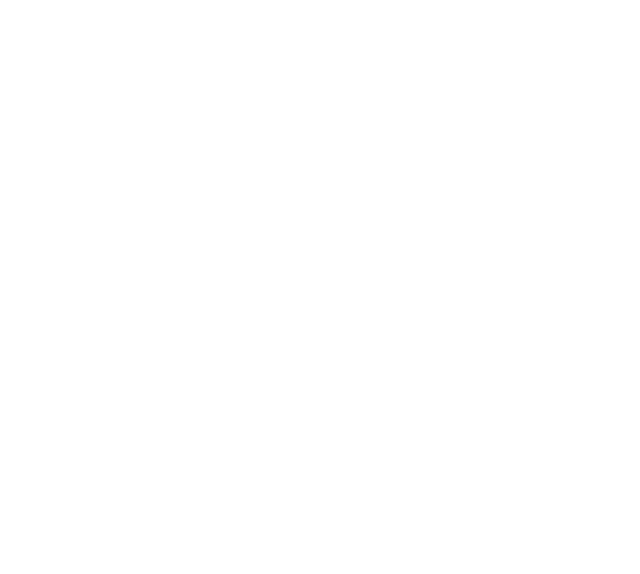
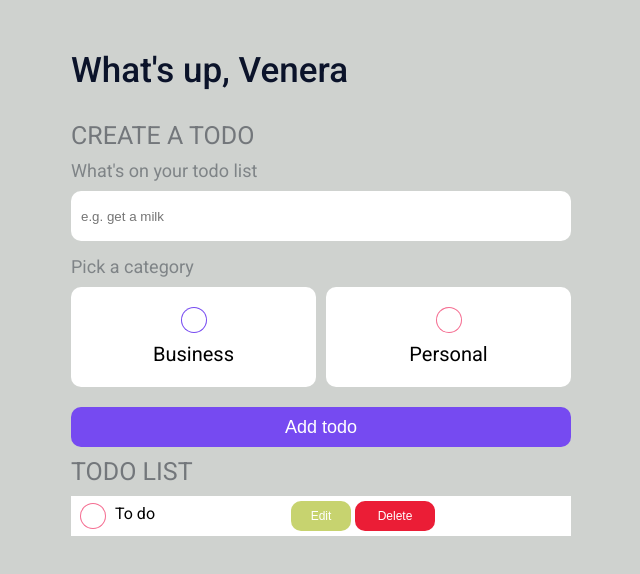
Before and after one commit to Venera00/neobis-front-todoList, a plain HTML site: page index.html in a window 1280 px wide. Shown: the whole page, without its empty margins (319-959 px from the left). Drawn offline with Linux system fonts and the light colour scheme.

Commit message:
finish the landing page

```diff
--- a/index.html
+++ b/index.html
@@ -5,8 +5,49 @@
     <meta name="viewport" content="width=device-width, initial-scale=1.0" />
     <title>To Do List</title>
     <link rel="stylesheet" href="./style.css" />
+    <link rel="preconnect" href="https://fonts.googleapis.com" />
+    <link rel="preconnect" href="https://fonts.gstatic.com" crossorigin />
+    <link
+      href="https://fonts.googleapis.com/css2?family=Roboto:wght@400;500&display=swap"
+      rel="stylesheet"
+    />
   </head>
   <body>
+    <div class="main">
+      <h1>What's up, <span class="username">Venera</span></h1>
+      <h3 class="main__title">Create a todo</h3>
+      <p class="main__subtitle">What's on your todo list</p>
+      <div class="todo-wrapper">
+        <input id="todo-input" type="text" placeholder="e.g. get a milk" />
+      </div>
+      <p class="main__subtitle">Pick a category</p>
+      <form id="form" action="#">
+        <div class="form-wrapper">
+          <label for="#" class="todo-form">
+            <input type="radio" name="business" id="form__business" />
+            <p class="form__title">Business</p>
+          </label>
+          <label for="#" class="todo-form">
+            <input type="radio" name="personal" id="form__personal" />
+            <p class="form__title">Personal</p>
+          </label>
+        </div>
+      </form>
+      <button type="submit" class="todo__btn">Add todo</button>
+      <p class="main__title">Todo list</p>
+
+      <div class="todo-task">
+        <label for="#" class="todo__checkbox">
+          <input type="radio" id="form__personal" />
+          <p class="todo__text form__title">To do</p>
+        </label>
+        <div class="todo__btns">
+          <button class="btn-edit">Edit</button>
+          <button class="btn-delete">Delete</button>
+        </div>
+        <span></span>
+      </div>
+    </div>
     <script src="./script.js"></script>
   </body>
 </html>
--- a/style.css
+++ b/style.css
@@ -0,0 +1,151 @@
+* {
+  box-sizing: border-box;
+  margin: 0;
+  padding: 0;
+}
+
+body {
+  background-color: #cfd2cf;
+  font-family: "Roboto", sans-serif;
+}
+
+.main {
+  display: block;
+  margin: 0 auto;
+  width: 500px;
+  margin-top: 50px;
+}
+
+h1 {
+  color: #0b132a;
+  font-size: 35px;
+  font-weight: 500;
+  margin-bottom: 30px;
+}
+
+.main__title {
+  text-transform: uppercase;
+  font-weight: 400;
+  font-size: 25px;
+  padding-bottom: 10px;
+  color: #73777b;
+}
+
+.main__subtitle {
+  font-weight: 400;
+  font-size: 18px;
+  color: #7f8487;
+  margin-bottom: 10px;
+}
+
+.todo-wrapper {
+  margin-bottom: 15px;
+}
+
+#todo-input {
+  width: 500px;
+  height: 50px;
+  background-color: #fff;
+  border: none;
+  border-radius: 10px;
+  padding-left: 10px;
+}
+
+#todo-input:active {
+  border: none;
+}
+
+.form-wrapper {
+  display: flex;
+  align-items: center;
+  justify-content: center;
+  gap: 10px;
+}
+
+.todo-form {
+  width: 250px;
+  height: 100px;
+  background-color: #fff;
+  border-radius: 10px;
+  display: flex;
+  flex-direction: column;
+  align-items: center;
+  justify-content: center;
+  gap: 10px;
+  font-size: 20px;
+}
+
+#form__business,
+#form__personal {
+  width: 24px;
+  height: 24px;
+  appearance: none;
+  border-radius: 50%;
+  background: #fff;
+  cursor: pointer;
+}
+
+#form__business {
+  box-shadow: 0 0 0 1px #764af1;
+  /* outline: 1px solid #764af1; */
+}
+
+#form__personal {
+  box-shadow: 0 0 0 1px #f56d91;
+}
+
+.todo__btn {
+  width: 500px;
+  height: 40px;
+  color: #fff;
+  font-size: 18px;
+  background-color: #764af1;
+  border: none;
+  border-radius: 10px;
+  cursor: pointer;
+  margin: 20px 0 10px 0;
+}
+
+.todo-task {
+  width: 500px;
+  height: 40px;
+  background-color: #fff;
+  display: flex;
+  align-items: center;
+  justify-content: space-between;
+}
+
+.todo__checkbox {
+  display: flex;
+  gap: 10px;
+  margin-left: 10px;
+}
+
+#todo-task__checkbox {
+  appearance: none;
+  border-radius: 50%;
+  background: #fff;
+  cursor: pointer;
+  box-shadow: 0 0 0 1px #f56d91;
+}
+
+.btn-edit,
+.btn-delete {
+  height: 30px;
+  border: none;
+  border-radius: 10px;
+  color: #fff;
+  font-weight: 400;
+  font-size: 12px;
+  cursor: pointer;
+}
+
+.btn-edit {
+  width: 60px;
+  background-color: #c7d36f;
+}
+
+.btn-delete {
+  width: 80px;
+  background-color: #eb1d36;
+}
```
